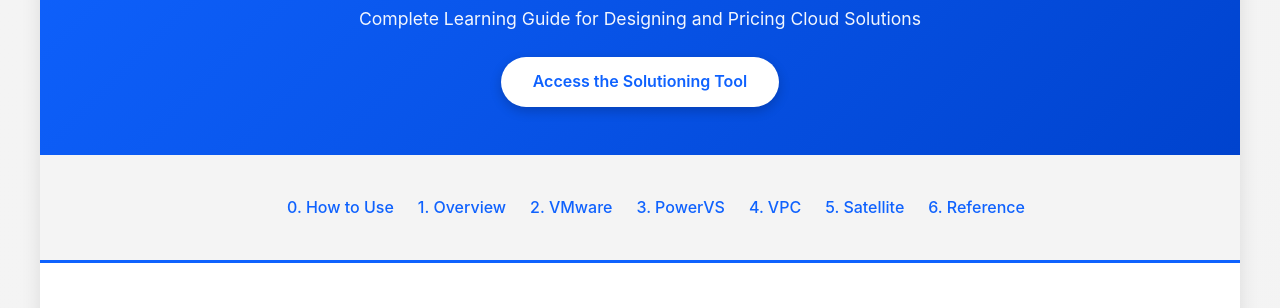
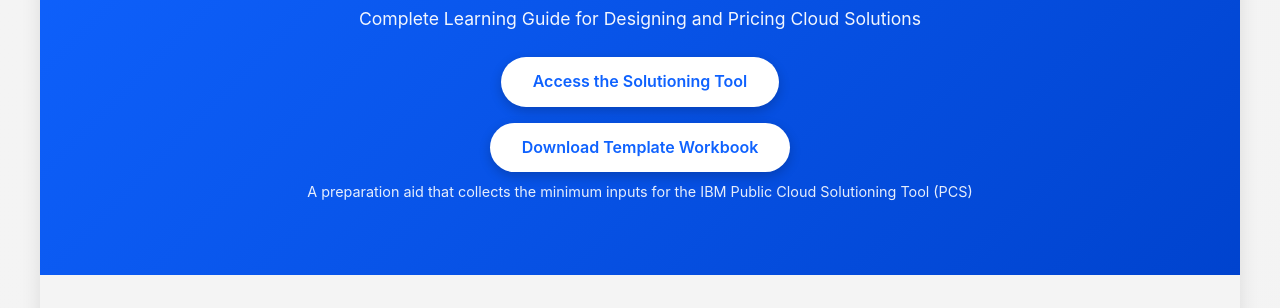
Before and after one commit to sm911/IBM-Public-Cloud-Solutioning-Tool, a plain HTML site: page index.html in a window 1280 px wide. Shown: the part 115-423 px from the top of the page. Drawn offline with Linux system fonts and the light colour scheme.

Commit message:
Add files via upload
Add PCS Field Guide Templates download to header

- Added download button for PCS_Field_Guide_Templates_v2.xlsx workbook
- Positioned below "Access the Solutioning Tool" link in header
- Added descriptive text explaining template purpose
- Maintains consistent IBM design styling with existing buttons
- File will be available at repository root for direct download

```diff
--- a/index.html
+++ b/index.html
@@ -465,12 +465,15 @@
 </head>
 <body>
     <div class="container">
-        <header>
-            <h1>IBM Public Cloud Solutioning Tool</h1>
-            <p>Complete Learning Guide for Designing and Pricing Cloud Solutions</p>
-            <a href="https://internal.cloud-solutioning.ibm.com/" class="header-link" target="_blank">Access the Solutioning Tool</a>
-        </header>
-
+		<header>
+			<h1>IBM Public Cloud Solutioning Tool</h1>
+			<p>Complete Learning Guide for Designing and Pricing Cloud Solutions</p>
+			<a href="https://internal.cloud-solutioning.ibm.com/" class="header-link" target="_blank">Access the Solutioning Tool</a>
+			<div style="margin-top: 1rem;">
+				<a href="PCS_Field_Guide_Templates_v2.xlsx" class="header-link" download>Download Template Workbook</a>
+				<p style="margin-top: 0.5rem; font-size: 0.9rem; opacity: 0.9;">A preparation aid that collects the minimum inputs for the IBM Public Cloud Solutioning Tool (PCS)</p>
+			</div>
+		</header>
         <nav>
             <ul>
                 <li><a href="#guide">0. How to Use</a></li>
```
